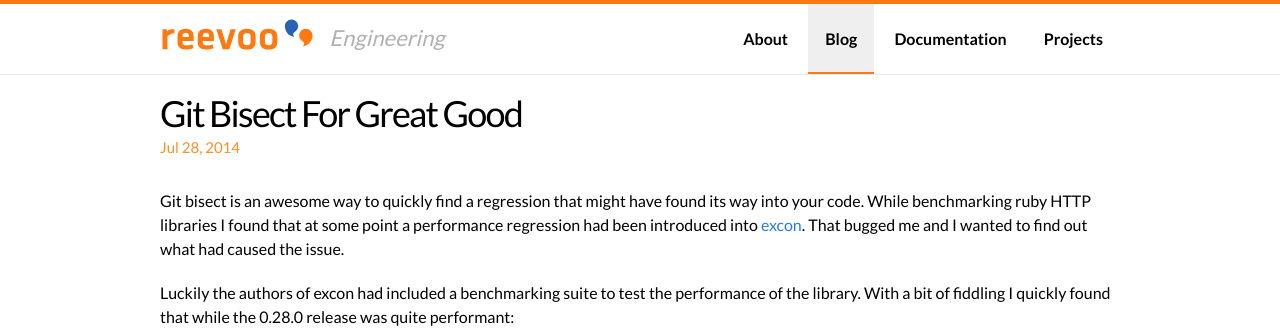
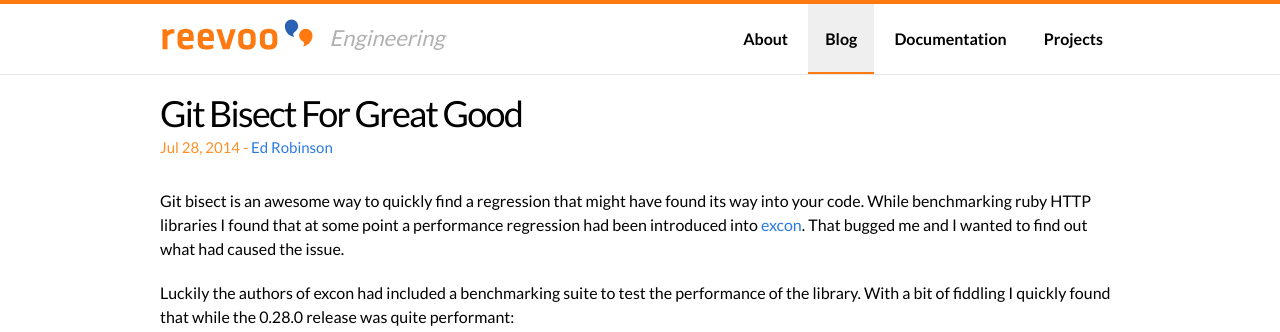
Before and after one commit to reevoo/reevoo.github.io, a Jekyll site: the page built from _posts/2014-07-28-git-bisect-for-great-good.markdown, in a window 1280 px wide and 900 px high. Shown: the top 332 px of the window. Built offline with Jekyll 4.4.1, drawn with Linux system fonts in a browser that asks for light colours; comment, search, counter and statistics services are not loaded.

Commit message:
Add attribution

```diff
--- a/_posts/2014-07-28-git-bisect-for-great-good.markdown
+++ b/_posts/2014-07-28-git-bisect-for-great-good.markdown
@@ -4,6 +4,8 @@ title:  "Git Bisect For Great Good"
 date:   2014-07-28 09:44:44
 categories: blog
 navId: blog
+author: Ed Robinson
+github: errm
 ---
 
 Git bisect is an awesome way to quickly find a regression that might have found its way into your code.  While benchmarking ruby HTTP libraries I found that at some point a performance regression had been introduced into [excon](https://github.com/excon/excon/issues).
```
